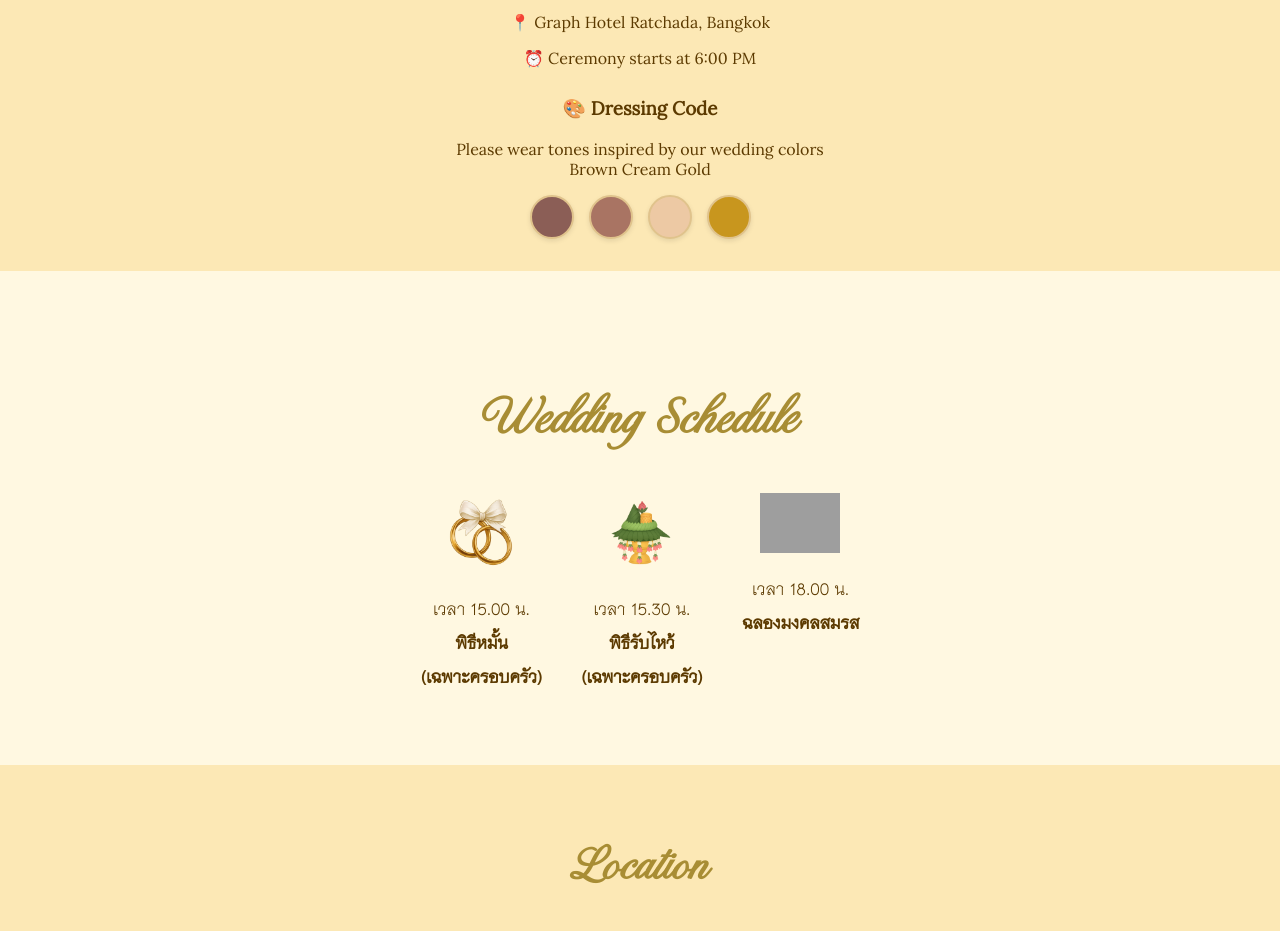
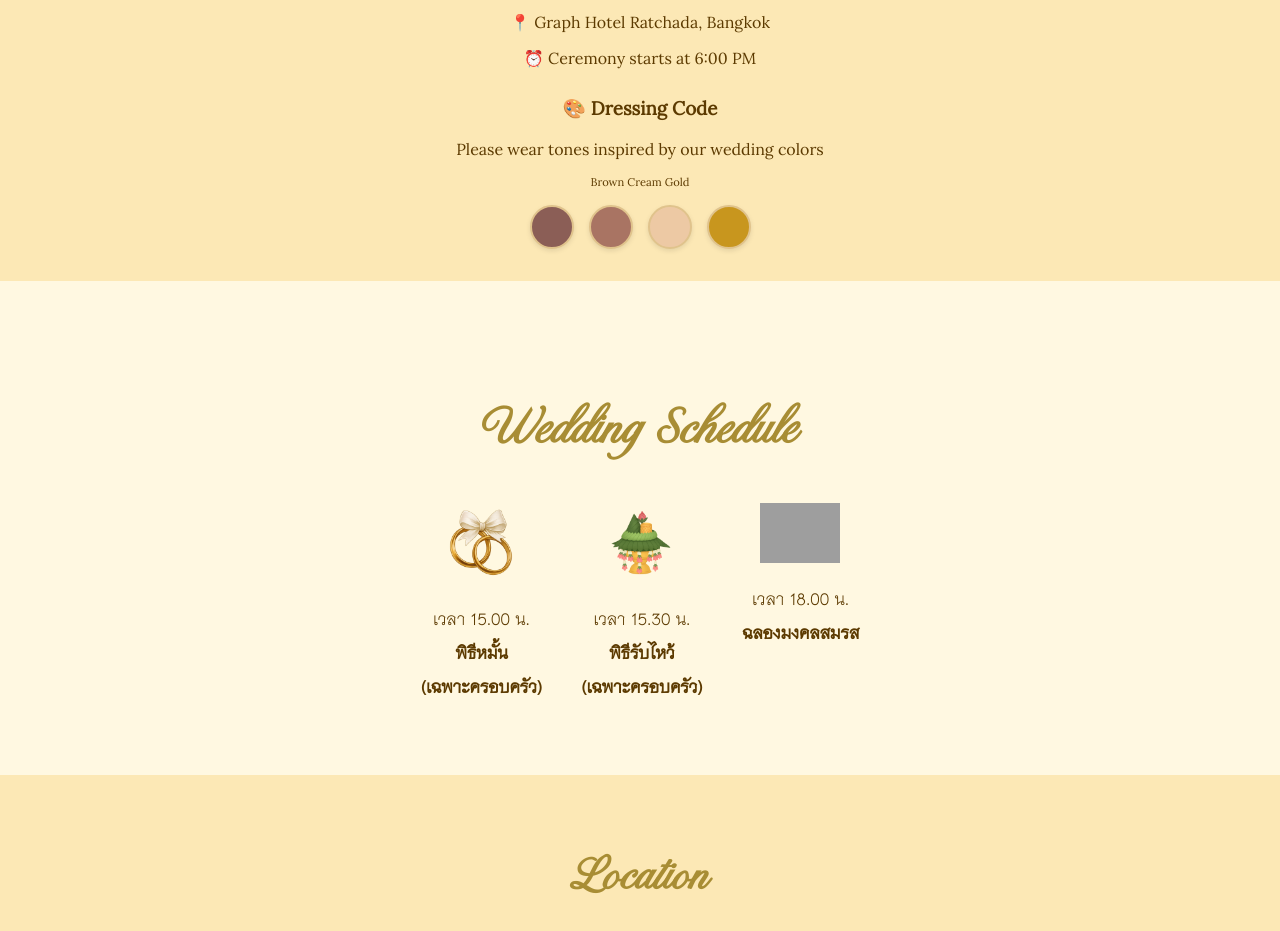
Before and after one commit to kratuakt/wedding, a plain HTML site: page index.html in a window 1280 px wide. Shown: the part 2260-3191 px from the top of the page. Drawn offline with nearby package versions, Linux system fonts and the light colour scheme; grey boxes are pictures that could not be loaded.

Commit message:
Update index.html

```diff
--- a/index.html
+++ b/index.html
@@ -331,7 +331,8 @@
 
   <div class="dressing-code">
     <h3 style="margin-top: 1.5em;">🎨 Dressing Code</h3>
-    <p>Please wear tones inspired by our wedding colors <br> Brown Cream Gold</p>
+    <p>Please wear tones inspired by our wedding colors </p>
+    <p style="font-size: 0.7em;"> Brown Cream Gold</p>
     <div class="color-palette">
       <div class="color-swatch" style="background-color: #8B5E56;" title="#8B5E56"></div>
       <div class="color-swatch" style="background-color: #A97463;" title="#A97463"></div>
```
